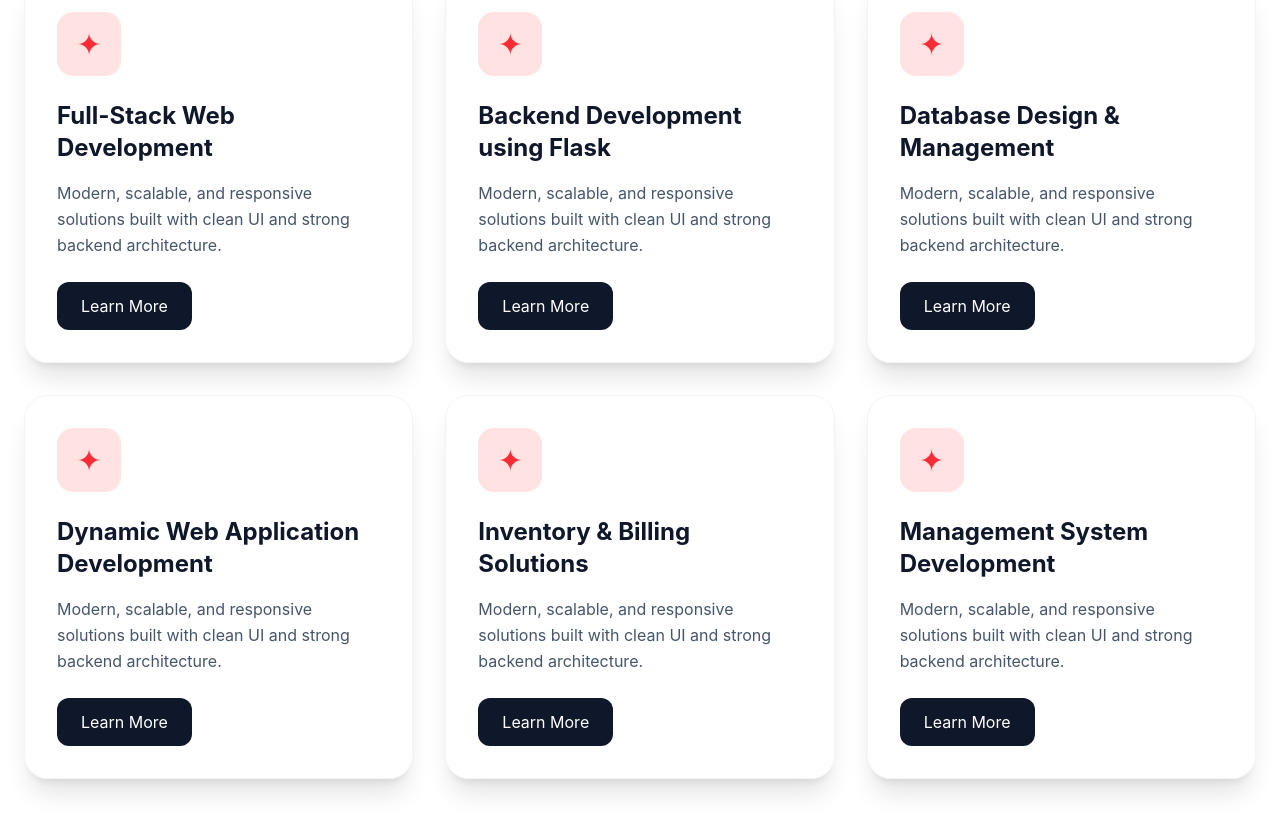
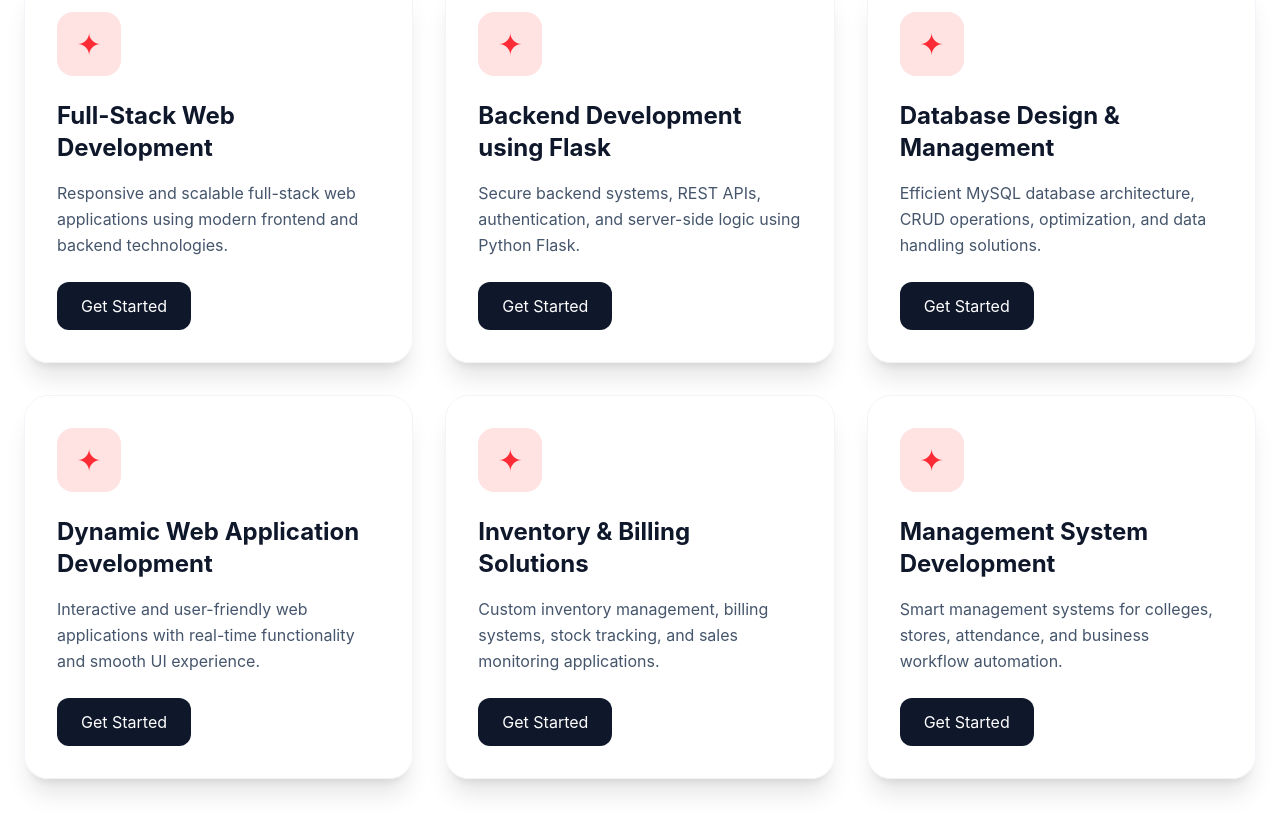
Before and after one commit to kitchasaraswathi-cmyk/saraswathi-S-portfolio, a React app: page / in a window 1280 px wide. Shown: the part 2925-3753 px from the top of the page. Built offline with nearby package versions, Linux system fonts and the light colour scheme; the HTML template or start-up script is replaced by a standard one.

Commit message:
Improved services section

```diff
--- a/src/App.jsx
+++ b/src/App.jsx
@@ -312,43 +312,77 @@ export default function SaraswathiPortfolio() {
       {/* Services */}
       <section id="services" className="py-28 px-6">
         <div className="max-w-7xl mx-auto">
+
          <div className="text-center mb-16">
            <p className="text-red-500 uppercase tracking-[0.3em] font-semibold mb-4">
            Services
            </p>
-            <h2 className="text-5xl font-bold">What I Can Do</h2>
+
+          <h2 className="text-5xl font-bold">
+          What I Can Do
+          </h2>
           </div>
 
           <div className="grid md:grid-cols-2 lg:grid-cols-3 gap-8">
+
             {[
-              'Full-Stack Web Development',
-              'Backend Development using Flask',
-              'Database Design & Management',
-              'Dynamic Web Application Development',
-              'Inventory & Billing Solutions',
-              'Management System Development',
+             {
+               title: "Full-Stack Web Development",
+               desc: "Responsive and scalable full-stack web applications using modern frontend and backend technologies.",
+             },
+
+             {
+               title: "Backend Development using Flask",
+               desc: "Secure backend systems, REST APIs, authentication, and server-side logic using Python Flask.",
+             },
+
+             {
+               title: "Database Design & Management",
+               desc: "Efficient MySQL database architecture, CRUD operations, optimization, and data handling solutions.",
+              },
+
+             {
+               title: "Dynamic Web Application Development",
+               desc: "Interactive and user-friendly web applications with real-time functionality and smooth UI experience.",
+             },
+
+             {
+               title: "Inventory & Billing Solutions",
+               desc: "Custom inventory management, billing systems, stock tracking, and sales monitoring applications.",
+             },
+
+             {
+               title: "Management System Development",
+               desc: "Smart management systems for colleges, stores, attendance, and business workflow automation.",
+             },
            ].map((service, index) => (
+
           <div
             key={index}
             className="group bg-white/60 backdrop-blur-xl p-8 rounded-3xl shadow-xl border border-slate-100 hover:-translate-y-4 transition-all duration-500"
           >
+
           <div className="w-16 h-16 rounded-2xl bg-red-100 flex items-center justify-center text-red-500 text-3xl mb-6 group-hover:scale-110 transition-all duration-300">
             ✦
           </div>
 
           <h3 className="text-2xl font-bold mb-4 text-slate-900">
-                  {service}
+            {service.title}
           </h3>
 
           <p className="text-slate-600 leading-relaxed mb-6">
-                  Modern, scalable, and responsive solutions built with clean
-                  UI and strong backend architecture.
+            {service.desc}
           </p>
 
-                <button className="px-6 py-3 rounded-xl bg-slate-900 text-white hover:bg-red-500 transition-all duration-300">
-                  Learn More
-                </button>
+          <a
+            href="#contact"
+            className="inline-block px-6 py-3 rounded-xl bg-slate-900 text-white hover:bg-red-500 transition-all duration-300"
+          >
+            Get Started
+          </a>
+
          </div>
+
           ))}
           </div>
         </div>
```
Lines whose indentation alone changed are shown as unchanged.
